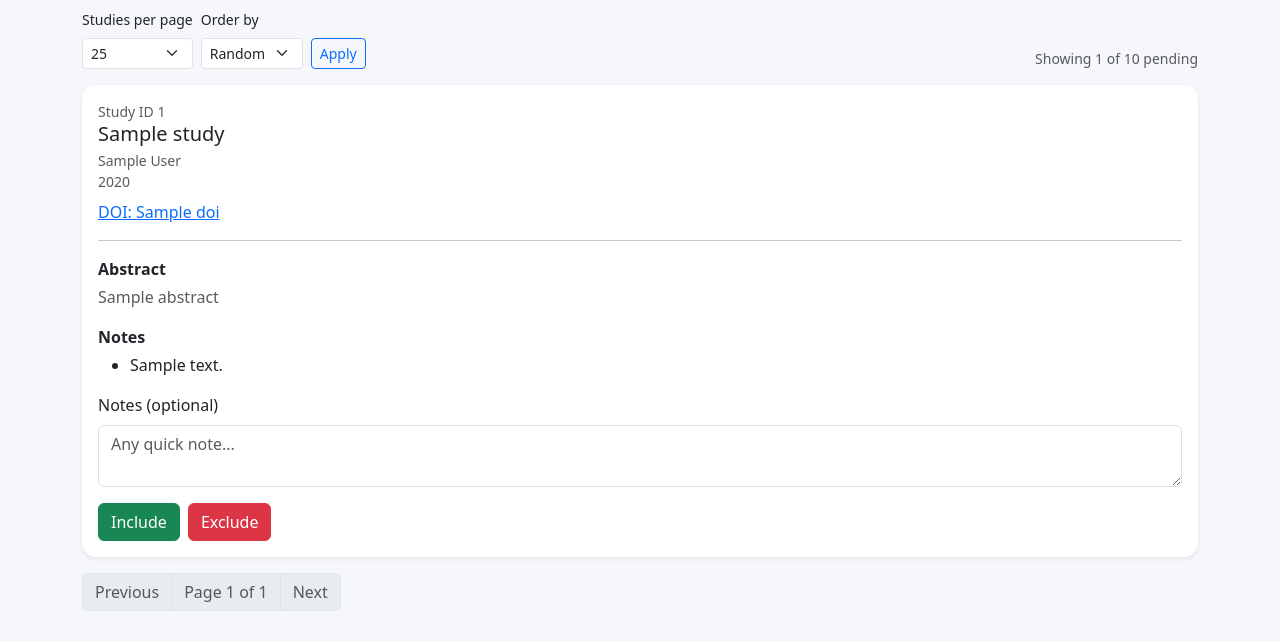
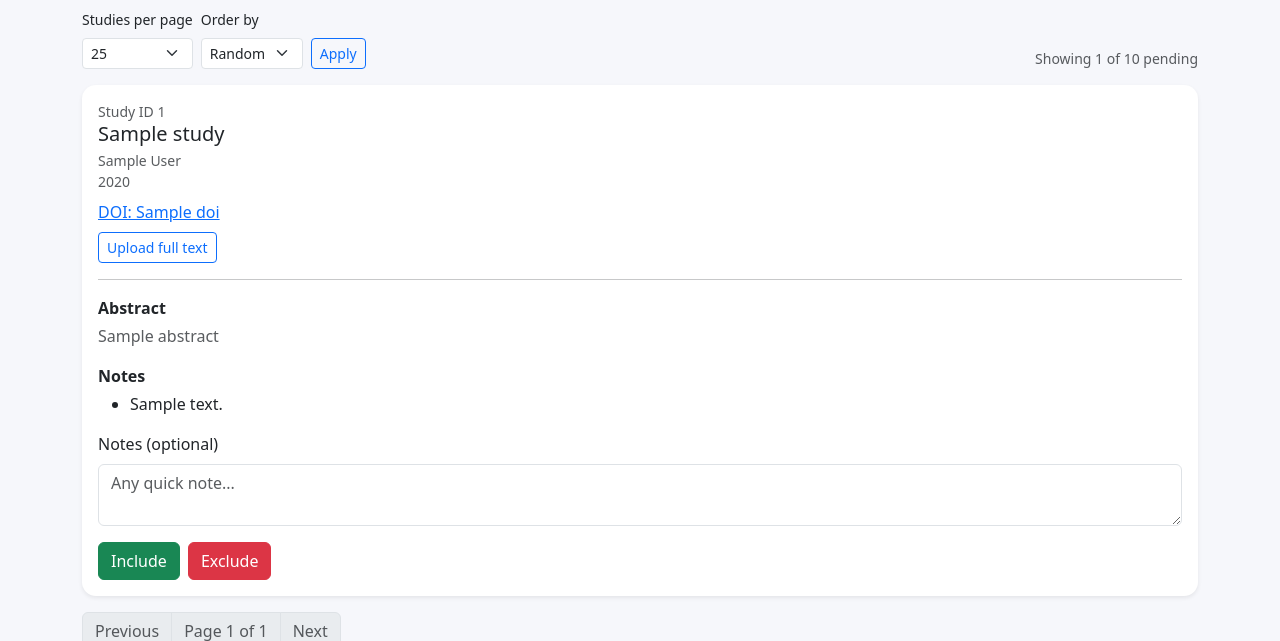
Before and after one commit to DiegoJSN/syst_rev_tool, a Flask app: template templates/second_screening.html in a window 1280 px wide. Shown: the part 139-780 px from the top of the page. Before the commit the page ends 750 px from the top, so only its background shows below. Run offline with Flask 3, Linux system fonts and the light colour scheme; the template is opened without the code that fills it: most values are stand-ins (such as "Sample title", 1, 10 or a date in 2020); some libraries are stand-ins or nearby versions.

Commit message:
Add full text uploads for second screening

```diff
--- a/app.py
+++ b/app.py
@@ -202,6 +202,9 @@ def create_app() -> Flask:
         path = os.path.join(upload_dir, fname)
         file_storage.save(path)
         return path
+
+    def review_studies_dir(review_id: int) -> str:
+        return os.path.join(app.root_path, "reviews", str(review_id), "studies")
     def pick_two_distinct_decisions_first(review_id: int, study_id: int):
         db = get_db()
         rows = db.execute(
@@ -1003,6 +1006,83 @@ def create_app() -> Flask:
 
         return render_template("exclusion_reasons.html", review=review, reasons=reasons)
 
+    @app.route("/review/<int:review_id>/studies/<int:study_id>/full_text", methods=["GET"])
+    def read_full_text(review_id: int, study_id: int):
+        db = get_db()
+        review = db.execute("SELECT id FROM review WHERE id = %s;", (review_id,)).fetchone()
+        if not review:
+            abort(404)
+
+        try:
+            require_login(review_id)
+        except PermissionError as e:
+            flash(str(e), "error")
+            return redirect(url_for("review_main", review_id=review_id))
+
+        row = db.execute(
+            "SELECT file_name FROM studies WHERE id_review = %s AND id = %s;",
+            (review_id, study_id),
+        ).fetchone()
+        if not row or not row["file_name"]:
+            abort(404)
+
+        path = os.path.join(review_studies_dir(review_id), row["file_name"])
+        if not os.path.exists(path):
+            abort(404)
+
+        return send_file(path, as_attachment=False, download_name=row["file_name"])
+
+    @app.route("/review/<int:review_id>/studies/<int:study_id>/full_text/upload", methods=["POST"])
+    def upload_full_text(review_id: int, study_id: int):
+        db = get_db()
+        review = db.execute("SELECT id FROM review WHERE id = %s;", (review_id,)).fetchone()
+        if not review:
+            abort(404)
+
+        try:
+            require_login(review_id)
+        except PermissionError as e:
+            flash(str(e), "error")
+            return redirect(url_for("review_main", review_id=review_id))
+
+        study = db.execute(
+            "SELECT id FROM studies WHERE id_review = %s AND id = %s;",
+            (review_id, study_id),
+        ).fetchone()
+        if not study:
+            abort(404)
+
+        per_page = parse_positive_int(request.form.get("per_page"), 25)
+        if per_page not in {25, 50, 100}:
+            per_page = 25
+        page = parse_positive_int(request.form.get("page"), 1)
+        sort = request.form.get("sort", "random")
+        if sort not in {"random", "id", "authors", "title"}:
+            sort = "random"
+
+        upload = request.files.get("full_text")
+        if not upload or not upload.filename:
+            flash("Please select a PDF to upload.", "error")
+            return redirect(url_for("second_screening", review_id=review_id, page=page, per_page=per_page, sort=sort))
+
+        if not upload.filename.lower().endswith(".pdf"):
+            flash("Only PDF files are allowed.", "error")
+            return redirect(url_for("second_screening", review_id=review_id, page=page, per_page=per_page, sort=sort))
+
+        file_name = f"{review_id}_{study_id}.pdf"
+        target_dir = review_studies_dir(review_id)
+        os.makedirs(target_dir, exist_ok=True)
+        upload.save(os.path.join(target_dir, file_name))
+
+        db.execute(
+            "UPDATE studies SET file_name = %s WHERE id_review = %s AND id = %s;",
+            (file_name, review_id, study_id),
+        )
+        db.commit()
+
+        flash("Full text uploaded.", "success")
+        return redirect(url_for("second_screening", review_id=review_id, page=page, per_page=per_page, sort=sort))
+
     @app.route("/<int:review_id>_second_screening.html", methods=["GET", "POST"])
     def second_screening(review_id: int):
         db = get_db()
--- a/db.py
+++ b/db.py
@@ -74,6 +74,7 @@ def init_db(app):
             year INTEGER,
             abstract TEXT,
             source_title TEXT,
+            file_name TEXT,
             first_screening_included TEXT CHECK (first_screening_included IN ('yes','no','conflict') OR first_screening_included IS NULL),
             first_screening_notes TEXT,
             second_screening_included TEXT CHECK (second_screening_included IN ('yes','no','conflict') OR second_screening_included IS NULL),
@@ -83,6 +84,10 @@ def init_db(app):
             UNIQUE(id_review, title, authors, year),
             FOREIGN KEY (id_review) REFERENCES review(id) ON DELETE CASCADE
         );
+        """,
+        """
+        ALTER TABLE studies
+        ADD COLUMN IF NOT EXISTS file_name TEXT;
         """,
         """
         CREATE TABLE IF NOT EXISTS first_screening (
--- a/templates/second_screening.html
+++ b/templates/second_screening.html
@@ -54,6 +54,19 @@
                 <a href="{{ doi_url(study.doi) }}" target="_blank" rel="noopener">DOI: {{ study.doi }}</a>
               </div>
             {% endif %}
+            <div class="mt-2">
+              {% if study.file_name %}
+                <a class="btn btn-outline-secondary btn-sm" href="{{ url_for('read_full_text', review_id=review.id, study_id=study.id) }}" target="_blank" rel="noopener">Read full text</a>
+              {% else %}
+                <form method="post" action="{{ url_for('upload_full_text', review_id=review.id, study_id=study.id) }}" enctype="multipart/form-data" class="d-inline">
+                  <input type="hidden" name="page" value="{{ page }}">
+                  <input type="hidden" name="per_page" value="{{ per_page }}">
+                  <input type="hidden" name="sort" value="{{ sort }}">
+                  <input type="file" class="d-none" name="full_text" id="full_text_{{ study.id }}" accept="application/pdf" onchange="this.form.submit()">
+                  <button class="btn btn-outline-primary btn-sm" type="button" onclick="document.getElementById('full_text_{{ study.id }}').click()">Upload full text</button>
+                </form>
+              {% endif %}
+            </div>
 
             <hr>
             <div class="mb-3">
```
